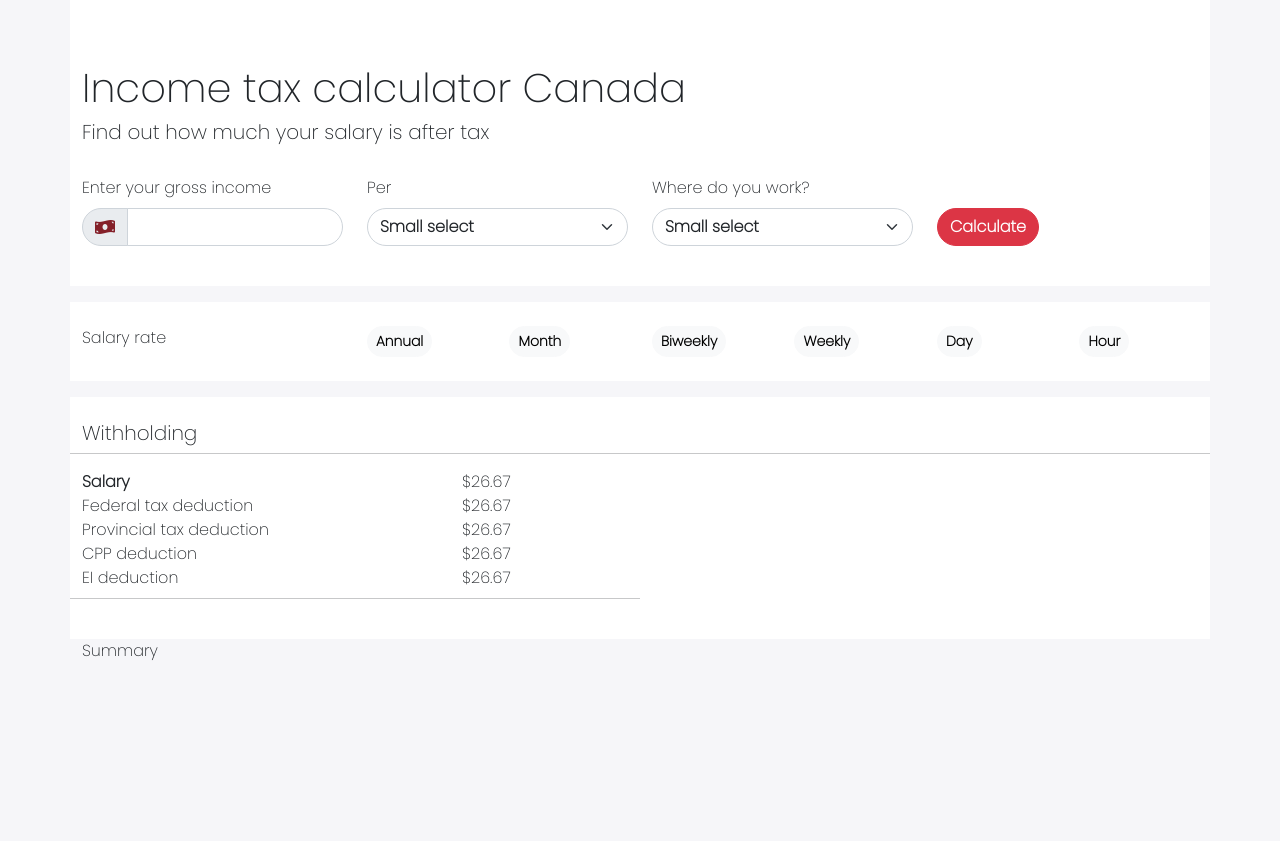
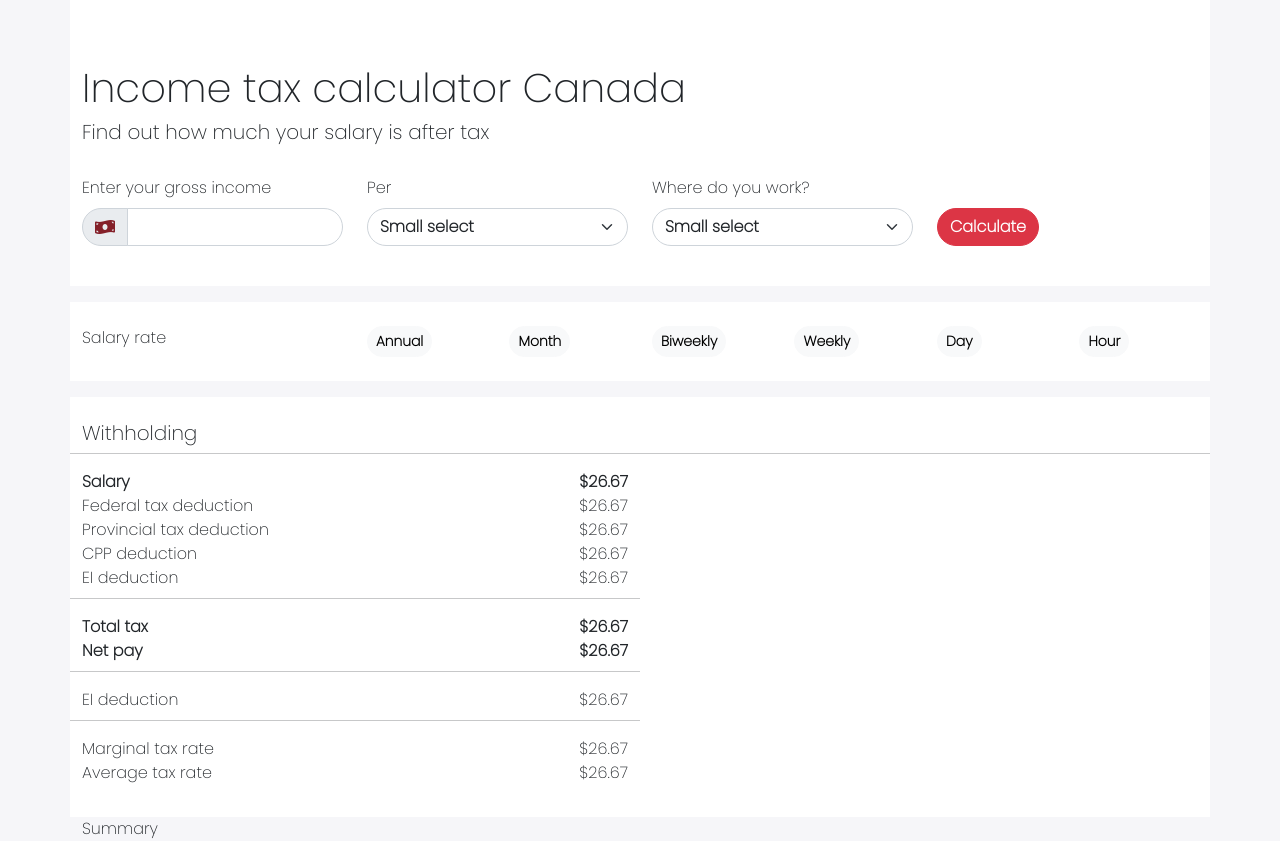
Before and after one commit to Dulatto/react_tax_calculator, a React (Create React App) app: page / in a window 1280 px wide. Before the commit the page ends 800 px from the top, so only its background shows below. Built offline with nearby package versions, Linux system fonts and the light colour scheme.

Commit message:
salary ui

```diff
--- a/src/Views/Results.js
+++ b/src/Views/Results.js
@@ -8,17 +8,28 @@ const Results = () => {
             <div className="col-md-6">
                 <div className="row">
                     <div className="col-md-8 fw-bold">Salary</div>
-                    <div className="col-md-4">$26.67</div>
+                    <div className="col-md-4 fw-bold text-end">$26.67</div>
                     <div className="col-md-8">Federal tax deduction</div>
-                    <div className="col-md-4">$26.67</div>
+                    <div className="col-md-4 text-end">$26.67</div>
                     <div className="col-md-8">Provincial tax deduction</div>
-                    <div className="col-md-4">$26.67</div>
+                    <div className="col-md-4 text-end">$26.67</div>
                     <div className="col-md-8">CPP deduction</div>
-                    <div className="col-md-4">$26.67</div>
+                    <div className="col-md-4 text-end">$26.67</div>
                     <div className="col-md-8">EI deduction</div>
-                    <div className="col-md-4 mb-2">$26.67</div>
+                    <div className="col-md-4 mb-2 text-end">$26.67</div>
                     <hr />
-
+                    <div className="col-md-8 fw-bold">Total tax</div>
+                    <div className="col-md-4 fw-bold text-end">$26.67</div>
+                    <div className="col-md-8 fw-bold">Net pay</div>
+                    <div className="col-md-4 fw-bold mb-2 text-end">$26.67</div>
+                    <hr />
+                    <div className="col-md-8">EI deduction</div>
+                    <div className="col-md-4 mb-2 text-end">$26.67</div>
+                    <hr />
+                    <div className="col-md-8">Marginal tax rate</div>
+                    <div className="col-md-4 text-end">$26.67</div>
+                    <div className="col-md-8">Average tax rate</div>
+                    <div className="col-md-4 mb-2 text-end">$26.67</div>
                 </div>
             </div>
             <div className="col-md-6"></div>
```
